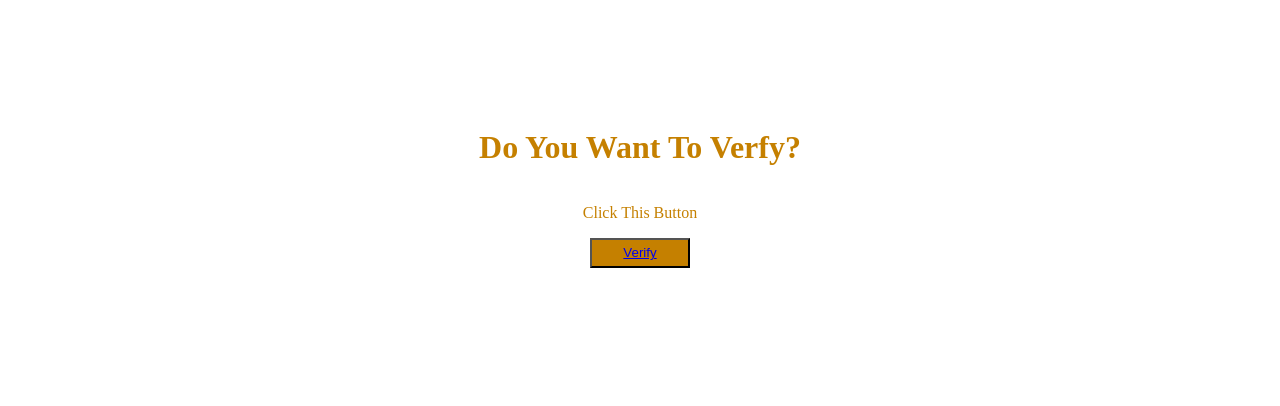
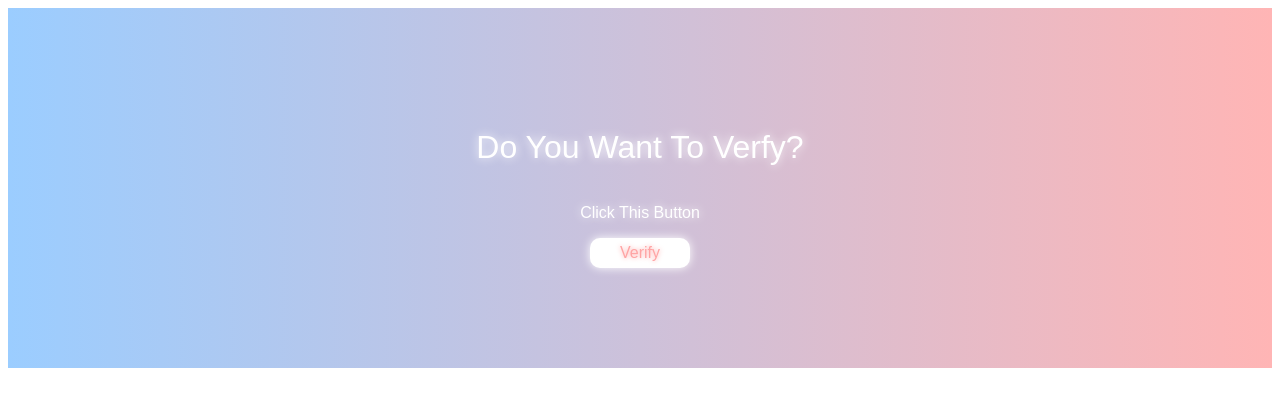
Before and after one commit to MuhammadAkmalHamidi/MINPRO-MUHAMMAD-AKMAL-HAMIDI-BACKEND, a website: page index.html in a window 1280 px wide. Drawn offline with Linux system fonts and the light colour scheme.

Commit message:
lastCommit

```diff
--- a/index.html
+++ b/index.html
@@ -5,15 +5,18 @@
     <meta http-equiv="X-UA-Compatible" content="IE=edge">
     <meta name="viewport" content="width=device-width, initial-scale=1.0">
     <title>verify</title>
+    <style type="text/css">
+        .button:hover{transform: scale('1.1'); transition: 0.3s; }
+    </style>
 </head>
 <body>
-    <div style="padding: 100px;">
-        <div style="color: rgb(197, 128, 0); display: flex; justify-content: center;">
-            <h1>Do You Want To Verfy?</h1>
+    <div style="padding: 100px; background: linear-gradient(to right , rgb(155, 205, 255), rgb(255, 181, 181));">
+        <div style="color: white; display: flex; justify-content: center;">
+            <h1 style="font-family: sans-serif; font-weight: lighter; text-shadow: 0px 0px 10px white;">Do You Want To Verfy?</h1>
         </div>
-            <p style="color: rgb(197, 128, 0);display: flex; justify-content: center;">Click This Button</p>
+            <p style="color: white;display: flex; justify-content: center; text-shadow: 0px 0px 10px white; font-family: sans-serif; font-weight: lighter;">Click This Button</p>
         <div style="display: flex; justify-content: center;">
-            <button  style="cursor: pointer; background-color: rgb(197, 128, 0); color: white; width: 100px; height: 30px; "><a href="https://master--kaleidoscopic-peony-2f6b00.netlify.app/verification/{{token}}">Verify</a></button>
+            <div class="button" style= "box-shadow: 0px 0px 10px white; display: flex; font-family: sans-serif;align-items: center; justify-content: center; font-weight: lighter;cursor: pointer; width: 100px; height: 30px;border-radius: 10px; background-color: white"><a style="text-decoration: none;  color: rgb(255, 164, 164); text-shadow: 0px 0px 5px rgb(255, 164, 164);" href="https://master--kaleidoscopic-peony-2f6b00.netlify.app/verification/{{token}}">Verify</a></div>
         </div>
     </div>
 </body>
```
Also changed, not shown: controllers/profileController.js (+5 -2 lines), 7 other files.
